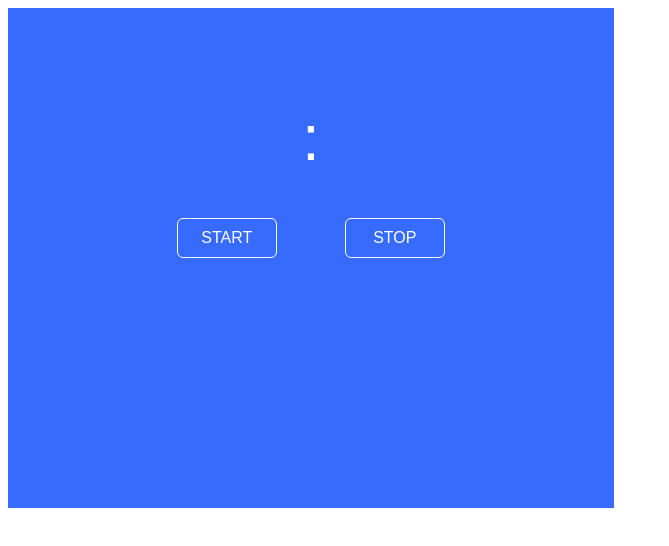
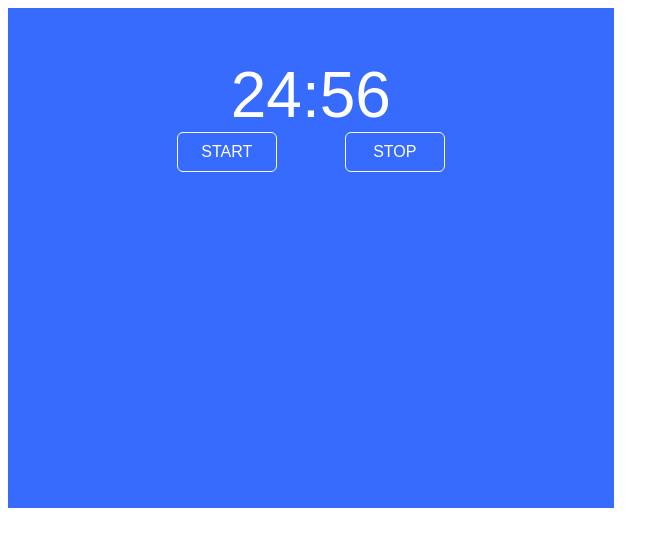
Before and after one commit to Jineresh/webDevelopment, a plain HTML site: page pomodoro/index.html in a window 1280 px wide. Shown: the whole page, without its empty margins (0-669 px from the left). Drawn offline with Linux system fonts and the light colour scheme.

Commit message:
Add files via upload

```diff
--- a/pomodoro/index.html
+++ b/pomodoro/index.html
@@ -9,7 +9,7 @@
 </head>
 <body>
     <div class="countDownBox">
-        <h1><span class="minutes"></span> : <span id="seconds"></span></h1>
+        <div id="countDown">25:00</div>
         <button>Start</button>
         <button>Stop</button>
     </div>
--- a/pomodoro/style.css
+++ b/pomodoro/style.css
@@ -7,7 +7,7 @@
     text-align: center;
 }
 
-h1 {
+#countDown {
     font-size: 4rem;
     font-family: sans-serif;
     font-weight: normal;
--- a/pomodoro/time.js
+++ b/pomodoro/time.js
@@ -1,5 +1,5 @@
-var seconds = 100,
-    coountDiv = document.getElementById(çountdown),
+var seconds = 1500,
+    countDiv = document.getElementById('countDown'),
     secondPass,
     countDown = setInterval(function () {
         "use strict";
@@ -8,4 +8,15 @@ var seconds = 100,
 function secondPass() {
     "use strict";
     var minutes = Math.floor((seconds / 60)),
+        remSeconds = seconds % 60;
+    if (seconds < 10) {
+        remSeconds = "0" + remSeconds;
+    }
+    countDiv.innerHTML = minutes + ":" + remSeconds;
+    if (seconds > 0) {
+        seconds = seconds - 1;
+    } else {
+        clearInterval(countDown);
+        countDiv.innerHTML = 'Done';
+    }
 }
```
